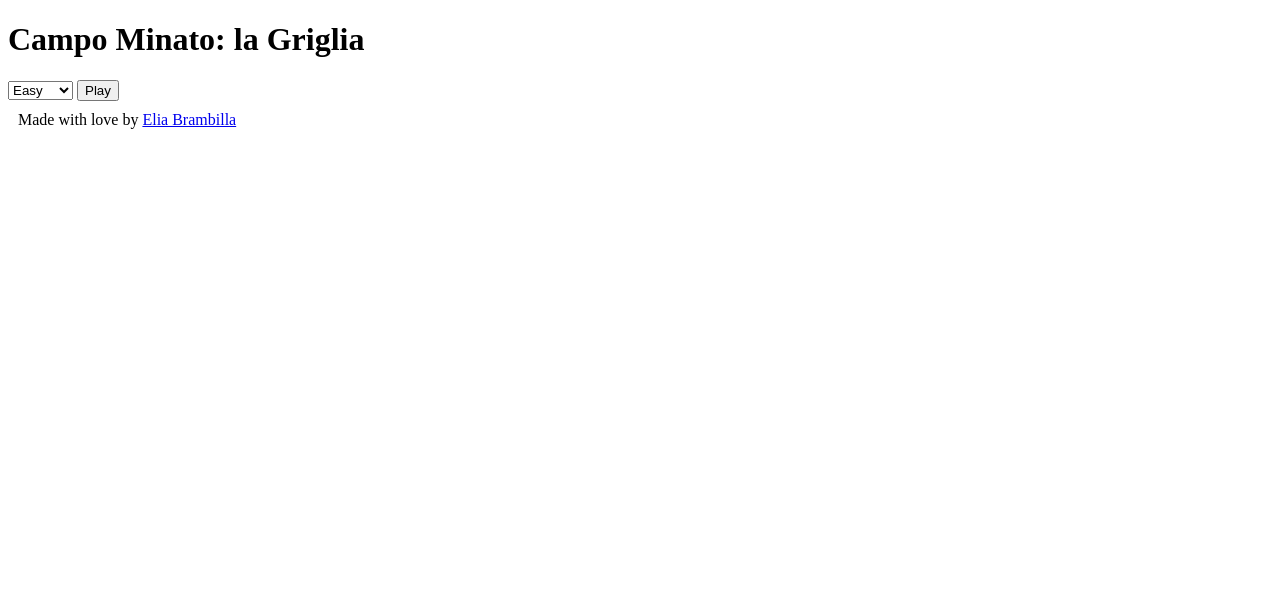
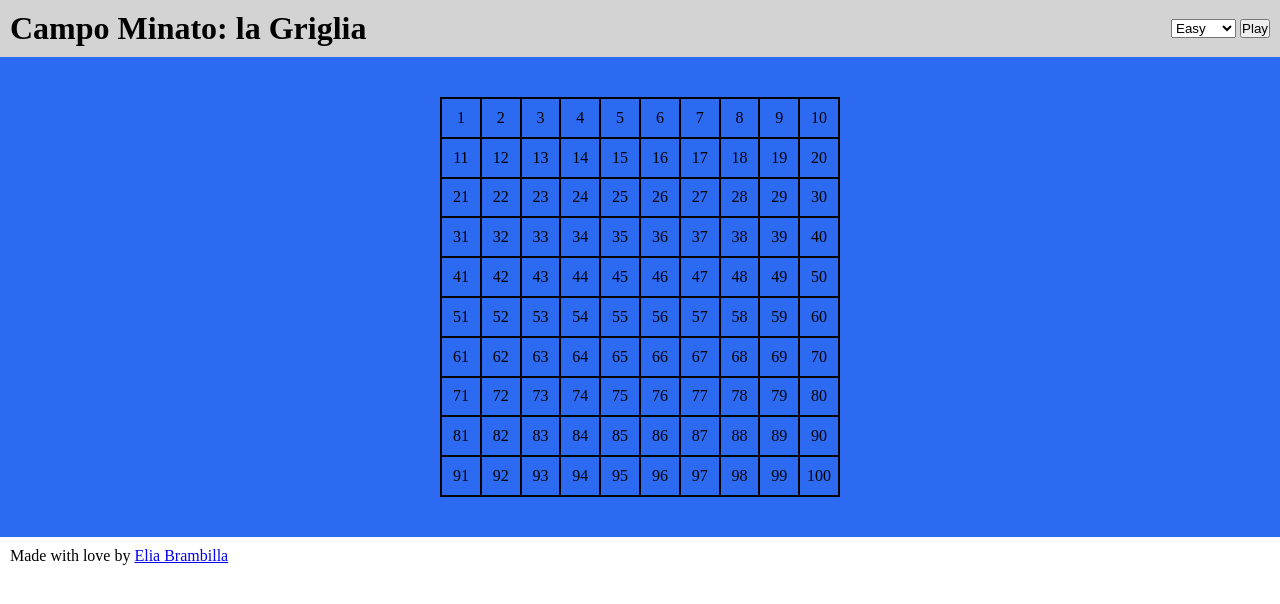
Before and after one commit to EliaBrambilla/js-campominato-grid, a plain HTML site: page index.html in a window 1280 px wide. Both pictures are taken after a click on the button "Play". Drawn offline with Linux system fonts and the light colour scheme; files that its build step writes are made by us from their sources.

Commit message:
sistemo origini css e js, aggiungo parte css finale

```diff
--- a/assets/css/style.css
+++ b/assets/css/style.css
@@ -0,0 +1,39 @@
+*{
+    padding: 0;
+    margin: 0;
+    box-sizing: border-box;
+}
+
+.container  {
+    background-color: lightgray;
+    display: flex;
+    justify-content: space-between;
+    align-items: center;
+    padding: 10px;
+}
+.container-main{
+    background-color: #2D6AF2;
+    padding: 40px;
+}
+#general-square{
+    width: 400px;
+    height: 400px;
+    border: 1px solid black;
+    margin: auto;
+    display: flex;
+    flex-wrap: wrap;
+}
+
+.box{
+    width: 10%;
+    height: 10%;
+    border: 1px solid black;
+    display: flex;
+    justify-content: center;
+    align-items: center;
+}
+
+.box-on-click{
+    background-color: #66DE73;
+    color: white;
+}
--- a/index.html
+++ b/index.html
@@ -5,7 +5,7 @@
     <meta charset="UTF-8">
     <meta http-equiv="X-UA-Compatible" content="IE=edge">
     <meta name="viewport" content="width=device-width, initial-scale=1.0">
-    <link rel="stylesheet" href="style.css">
+    <link rel="stylesheet" href="./assets/css/style.css">
     <title>Campo Minato</title>
 </head>
 
@@ -36,7 +36,7 @@
     <footer>
         <div style="padding: 10px;">Made with love by <a href="#">Elia Brambilla</a>
         </div>
-        <script src="main.js"></script>
+        <script src="./assets/js/main.js"></script>
     </footer>
 </body>
 
```
